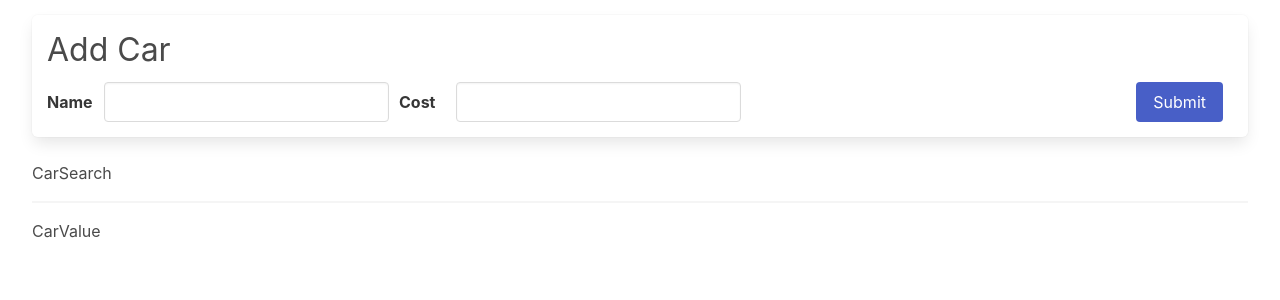
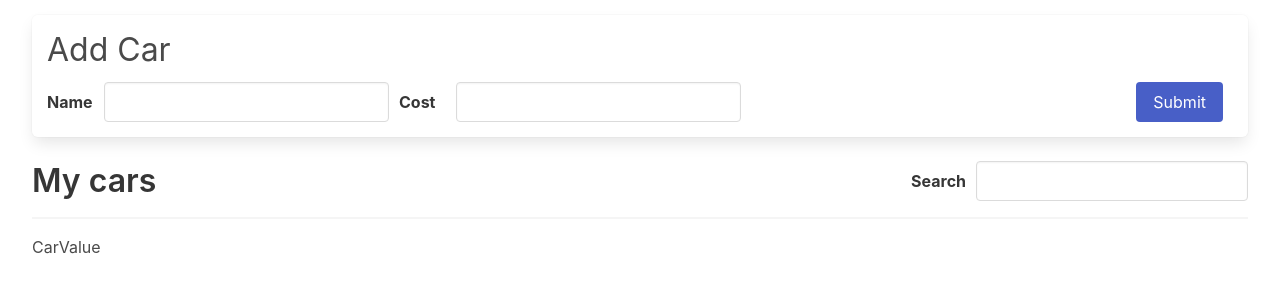
Before and after one commit to jarodkober/demo-modern-react-redux-2023-cars, a React (Create React App) app: page / in a window 1280 px wide. Shown: the top 300 px of the page. Built offline with nearby package versions, Linux system fonts and the light colour scheme.

Commit message:
Car Search Component
* Updated the CarSearch component with the ability to search for cars
* Created an input field with an event handler
* Created the event handler that dispatches state changes on the search term
* Update the CarList component to filter the list of cars based on the search term

```diff
--- a/src/components/CarList.js
+++ b/src/components/CarList.js
@@ -4,8 +4,10 @@
 function CarList() {
 	const dispatch = useDispatch();
 
-	const cars = useSelector((state) => {
-		return state.cars.data;
+	const cars = useSelector(({ cars: { data, searchTerm } }) => {
+		return data.filter((car) =>
+			car.name.toLowerCase().includes(searchTerm.toLowerCase())
+		);
 	});
 
 	const handleCarDelete = (car) => {
--- a/src/components/CarSearch.js
+++ b/src/components/CarSearch.js
@@ -1,5 +1,30 @@
+import { useDispatch, useSelector } from 'react-redux';
+import { changeSearchTerm } from '../store';
+
 function CarSearch() {
-	return <div>CarSearch</div>;
+	const dispatch = useDispatch();
+
+	const searchTerm = useSelector((state) => {
+		return state.cars.searchTerm;
+	});
+
+	const handleSearchTermChange = (event) => {
+		dispatch(changeSearchTerm(event.target.value));
+	};
+
+	return (
+		<div className="list-header">
+			<h3 className="title is-3">My cars</h3>
+			<div className="search field is-horizontal">
+				<label className="label">Search</label>
+				<input
+					className="input"
+					onChange={handleSearchTermChange}
+					value={searchTerm}
+				/>
+			</div>
+		</div>
+	);
 }
 
 export default CarSearch;
```
